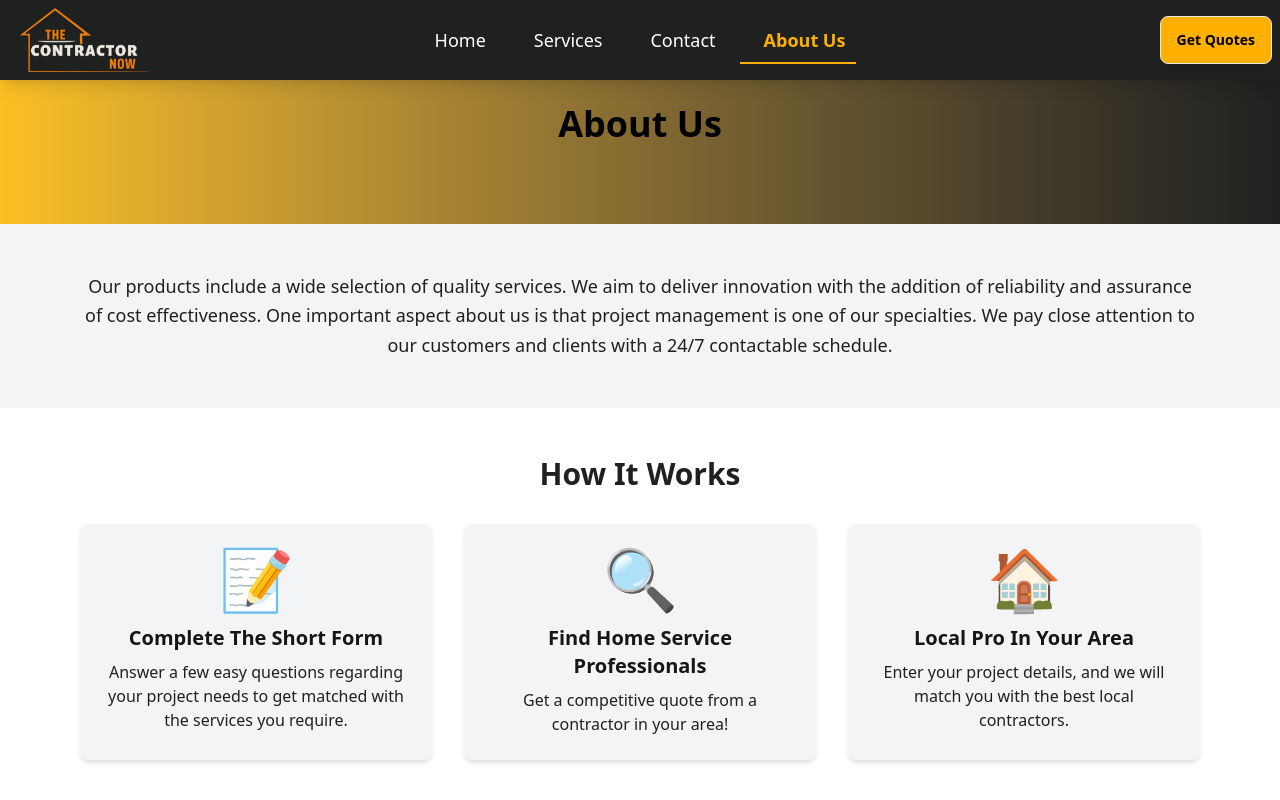
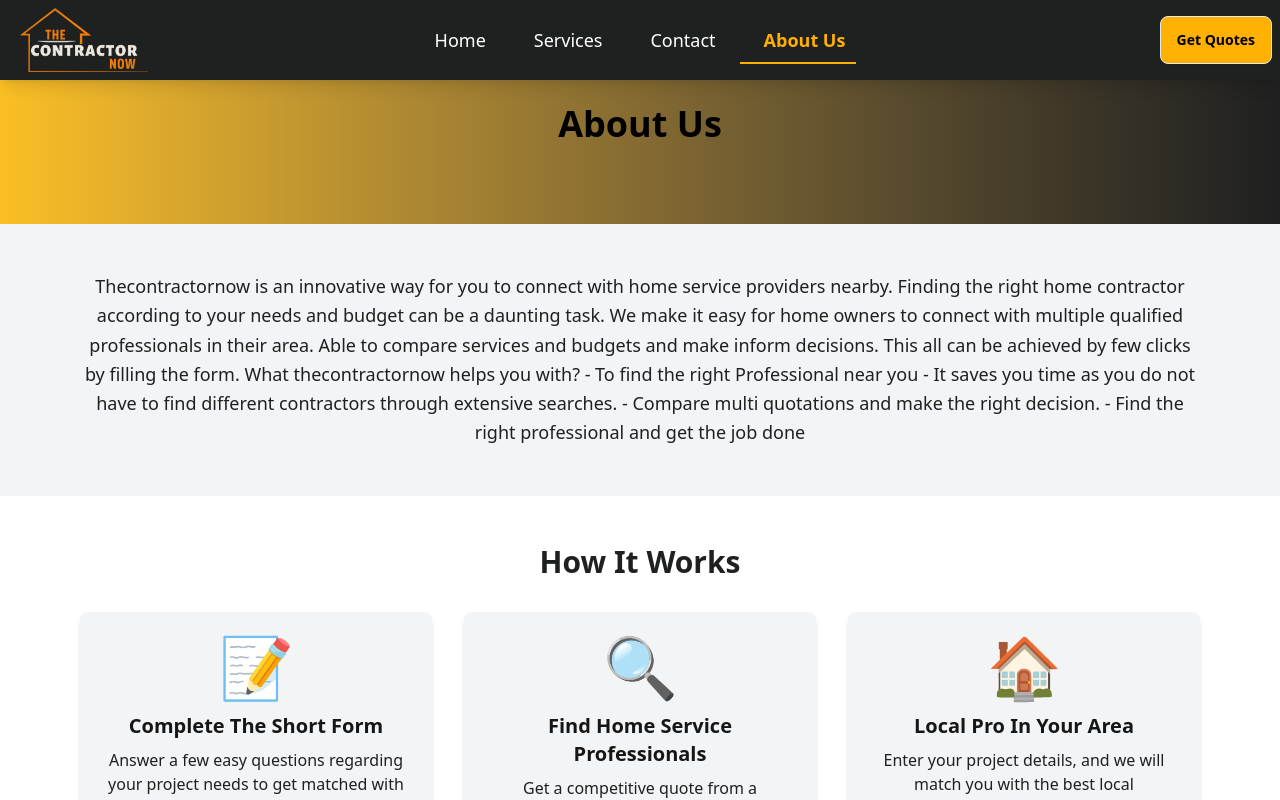
Before and after one commit to dawood7233/Contractors-Quotes, a React (Vite) app: page /aboutUs in a window 1280 px wide. Shown: the top 800 px of the page. Built offline with nearby package versions, Linux system fonts and the light colour scheme.

Commit message:
Thankyou page added

```diff
--- a/src/App.jsx
+++ b/src/App.jsx
@@ -11,6 +11,7 @@ import CaliforniaPrivacyNotice from "./Pages/CaliforniaPrivacyNotice";
 import UserTerms from "./Pages/UserTerms";
 import AutoScroll from "./Components/AutoScroll";
 import ScrollUpButton from "./Components/scrollUpButton";
+import ThankYou from "./Pages/ThankYou";
 
 // Page Not Found Component
 function NotFoundPage() {
@@ -52,6 +53,7 @@ function App() {
         <Route path="/californiaPrivacy" element={<CaliforniaPrivacyNotice />} />
         <Route path="/userTerms" element={<UserTerms />} />
         <Route path="*" element={<NotFoundPage />} />
+        <Route path="/thankYou" element={<ThankYou />} />
       </Routes>
       <Footer />
     </Router>
--- a/src/Components/ServiceDetails.jsx
+++ b/src/Components/ServiceDetails.jsx
@@ -1,7 +1,8 @@
-import React, { useState, useEffect } from "react";
-import { useParams, useLocation } from "react-router-dom";
+import React, { useState, useEffect, } from "react";
+import { useParams, useLocation, useNavigate } from "react-router-dom";
 import { allServices } from "./servicesData";
 import { Link } from "react-router-dom";
+
 
 const ServiceDetails = () => {
   const { title } = useParams(); // Extract the service title from the route params
@@ -10,7 +11,7 @@ const ServiceDetails = () => {
   const service = allServices.find(
     (service) => service.title.toLowerCase() === decodedTitle.toLowerCase()
   );
-
+const navigate = useNavigate();
   // Get the passed zip code from location state
   const passedZipCode = location.state?.zipCode || "";
 
@@ -276,6 +277,7 @@ const ServiceDetails = () => {
       ipAddress: formData.ipAddress,
       userAgent: formData.userAgent,
     });
+    navigate("/thankYou");
   };
 
   return (
--- a/src/Pages/AboutUs.jsx
+++ b/src/Pages/AboutUs.jsx
@@ -13,11 +13,17 @@ const AboutUs = () => {
       {/* Why Us Section */}
       <div className="container mx-auto px-6 lg:px-20 py-12">
         <p className="text-secondary text-lg leading-relaxed text-center">
-          Our products include a wide selection of quality services. We aim to
-          deliver innovation with the addition of reliability and assurance of
-          cost effectiveness. One important aspect about us is that project
-          management is one of our specialties. We pay close attention to our
-          customers and clients with a 24/7 contactable schedule.
+          Thecontractornow is an innovative way for you to connect with home
+          service providers nearby. Finding the right home contractor according
+          to your needs and budget can be a daunting task. We make it easy for
+          home owners to connect with multiple qualified professionals in their
+          area. Able to compare services and budgets and make inform decisions.
+          This all can be achieved by few clicks by filling the form. What
+          thecontractornow helps you with? - To find the right Professional near
+          you - It saves you time as you do not have to find different
+          contractors through extensive searches. - Compare multi quotations and
+          make the right decision. - Find the right professional and get the job
+          done
         </p>
       </div>
 
--- /dev/null
+++ b/src/Pages/ThankYou.jsx
@@ -0,0 +1,21 @@
+import React from "react";
+import { useNavigate } from "react-router-dom";
+
+const ThankYou = () => {
+  const navigate = useNavigate();
+
+  return (
+    <div className="flex flex-col justify-center items-center h-screen bg-gray-100 text-center">
+      <h1 className="text-4xl font-bold text-primary mb-4">Thank You!</h1>
+      <p className="text-lg text-gray-600 mb-6">Your form has been successfully submitted.</p>
+      <button
+        onClick={() => navigate("/")}
+        className="px-6 py-3 bg-primary text-white rounded-lg shadow-md hover:bg-secondary"
+      >
+        Go Back to Home
+      </button>
+    </div>
+  );
+};
+
+export default ThankYou;
```
Also changed, not shown: 1 other file (tests, documents, lock files or other folders).
